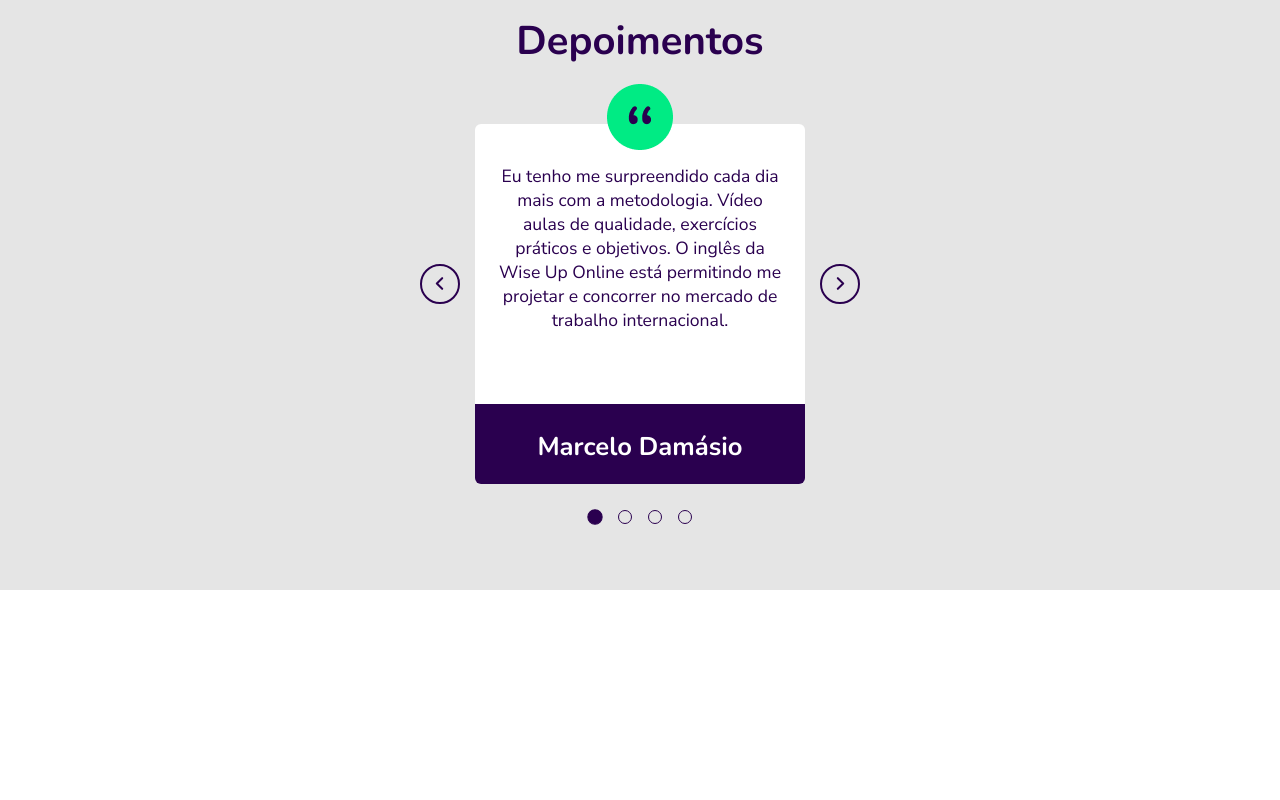
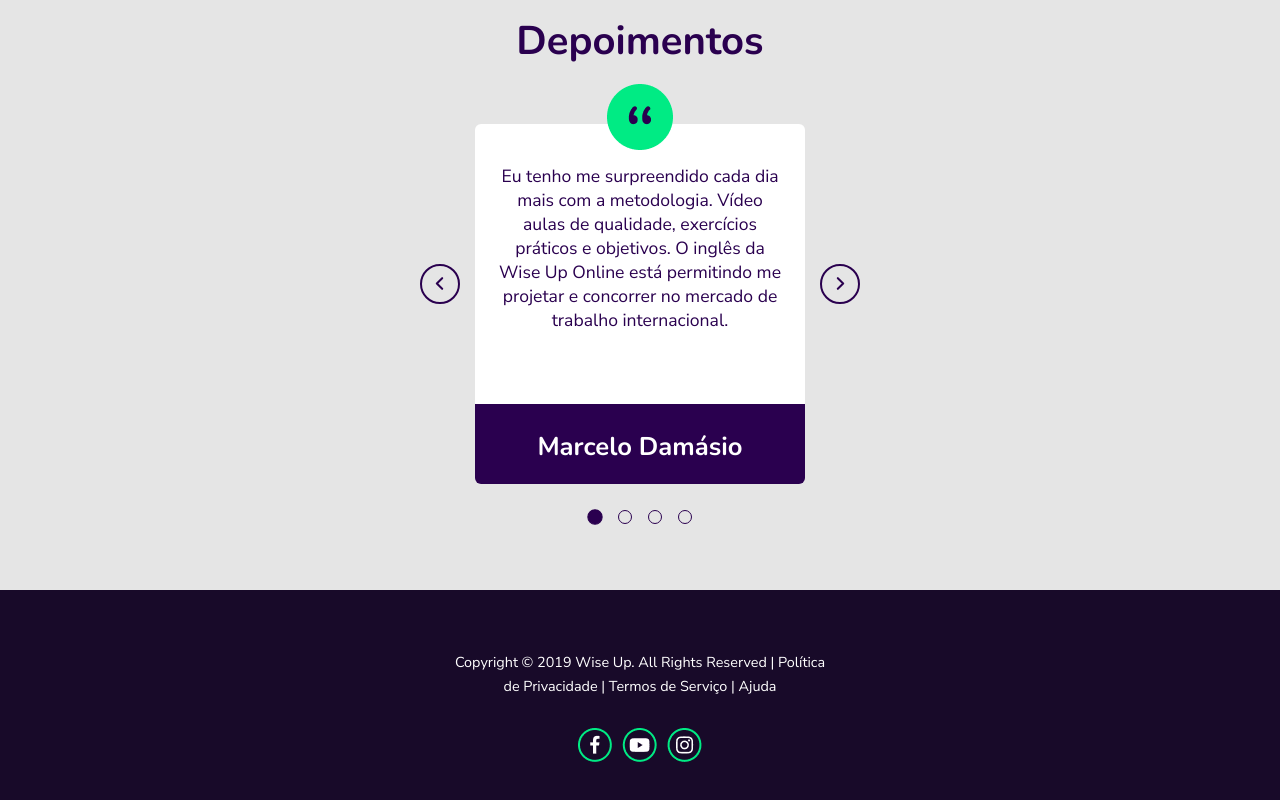
Before and after one commit to mateuscnh/wiseup-clone, a React (Create React App) app: page / in a window 1280 px wide. Shown: the part 6794-7594 px from the top of the page. Before the commit the page ends 7384 px from the top, so only its background shows below. Built offline with nearby package versions, Linux system fonts and the light colour scheme.

Commit message:
feat: footer implemented.

```diff
--- a/src/App.js
+++ b/src/App.js
@@ -11,6 +11,7 @@ import Methodology from './components/Methodology';
 import HowToStudy from './components/HowToStudy';
 import ForWho from './components/ForWho';
 import Depositions from './components/Depositions';
+import Footer from './components/Footer';
 
 const App = () => (
   <ThemeProvider theme={wiseup}>
@@ -22,6 +23,7 @@ const App = () => (
     <HowToStudy />
     <ForWho />
     <Depositions />
+    <Footer />
   </ThemeProvider>
 );
 
--- /dev/null
+++ b/src/components/Footer/index.jsx
@@ -0,0 +1,38 @@
+import React from 'react';
+import styled from 'styled-components';
+
+import icon_face from '../../assets/images/online/icon-face.png';
+import icon_youtube from '../../assets/images/online/icon-youtube.png';
+import icon_insta from '../../assets/images/online/icon-insta.png';
+
+const Container = styled.footer`
+    padding: 40px 0;
+
+    color: ${props => props.theme.colors.text};
+    background-color: ${props => props.theme.colors.background_primary};
+
+    p{
+        font-size: .9rem;
+        padding: 20px 0;
+    }
+
+    img{
+        margin: 10px 5px;
+        cursor: pointer;
+    }
+`
+
+function Footer() {
+    return (
+        <Container>
+            <div className="content">
+                <p>Copyright © 2019 Wise Up. All Rights Reserved | Política de Privacidade | Termos de Serviço | Ajuda</p>
+                <img src={icon_face} alt="" />
+                <img src={icon_youtube} alt="" />
+                <img src={icon_insta} alt="" />
+            </div>
+        </Container>
+    );
+}
+
+export default Footer;
--- a/src/components/Header/index.jsx
+++ b/src/components/Header/index.jsx
@@ -46,7 +46,6 @@ function Header() {
                         <li><a href="#benefits" onClick={handleClick}>Benefícios</a></li>
                         <li><a href="#methodology" onClick={handleClick}>Metodologia</a></li>
                         <li><a href="#howToStudy" onClick={handleClick}>Como estudar?</a></li>
-                        <li><a href="#faq" onClick={handleClick}>FAQ</a></li>
                     </ul>
                 </MobMenu>
             }
--- a/src/components/Slider/index.jsx
+++ b/src/components/Slider/index.jsx
@@ -7,7 +7,6 @@ import SingleDot from './SingleDot';
 export default function ({ children, arrowLeft, arrowRight }) {
     const [visibleSlide, setVisibleSlide] = useState(0);
     const [dots, setDots] = useState([]);
-    let slideIndex = 0;
 
     useEffect(() => {
         function loadDots() {
```
